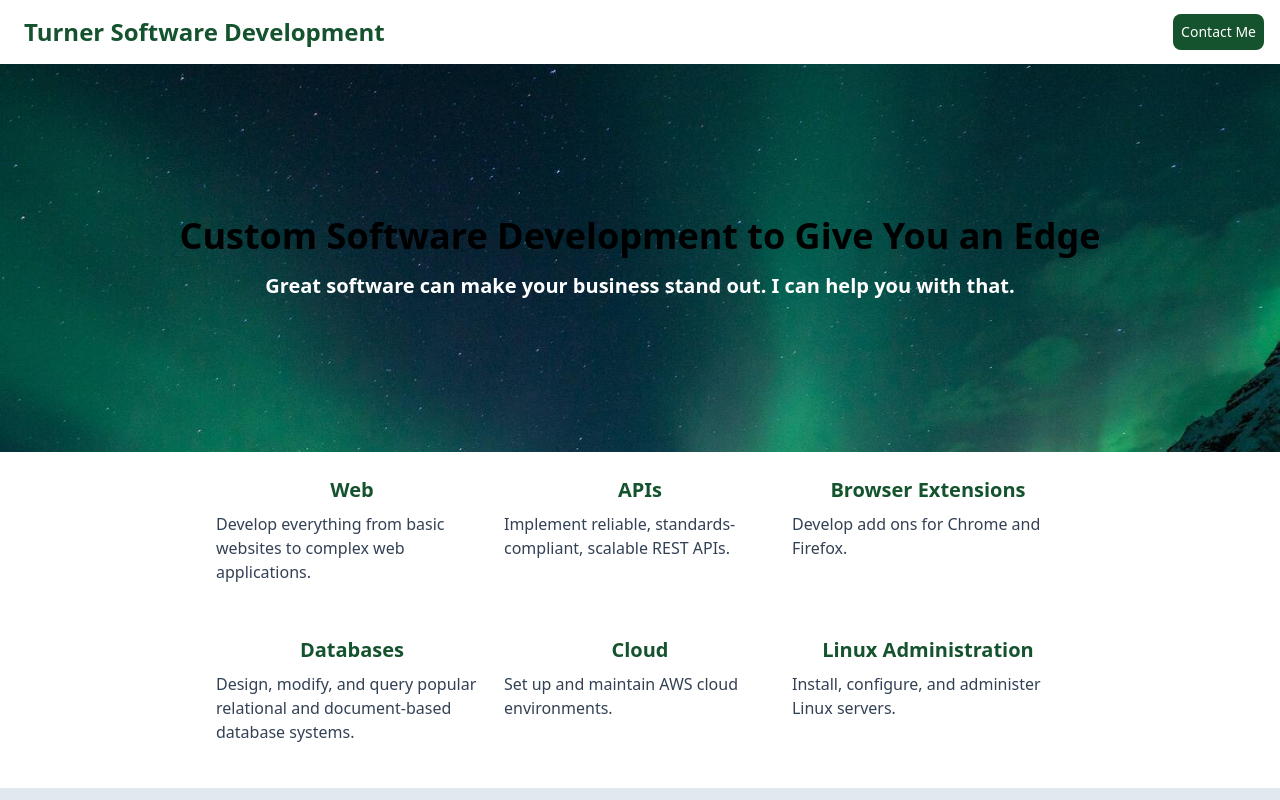
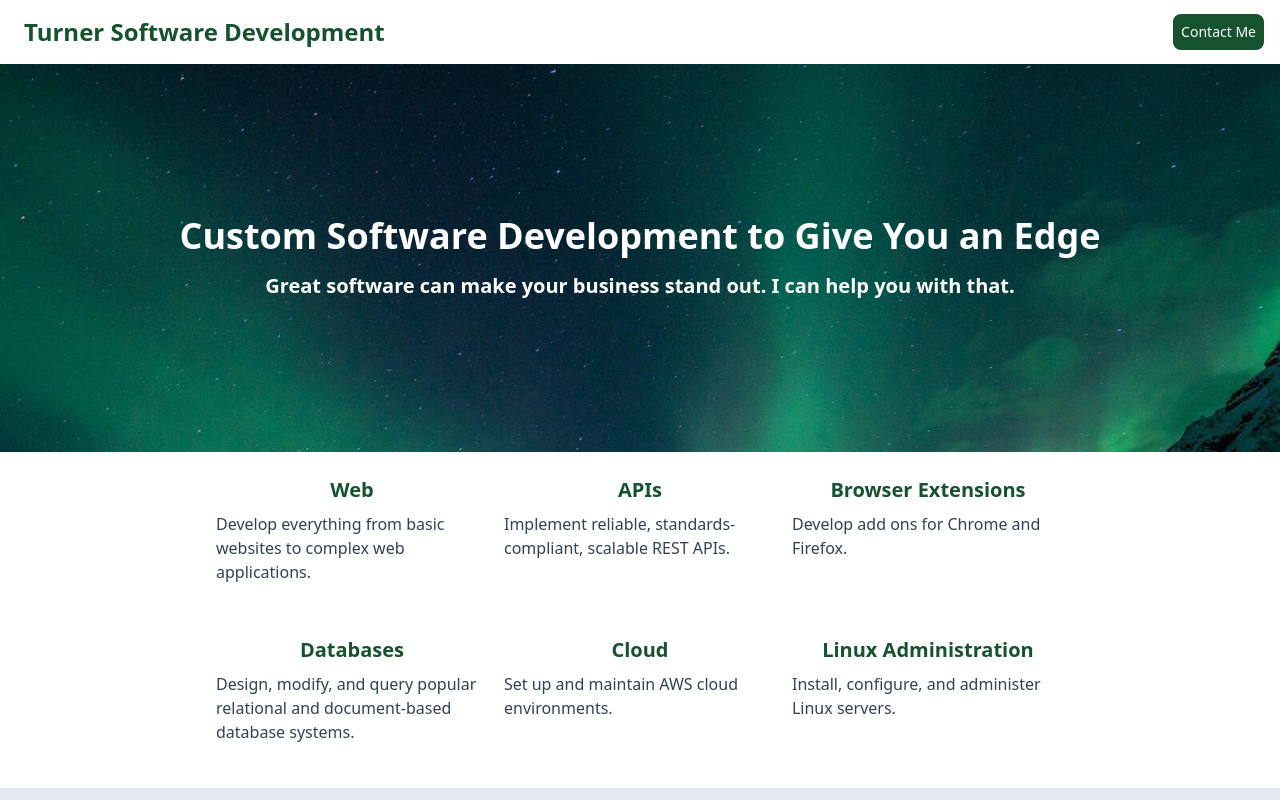
Before and after one commit to TurnerSoftwareDev/turnersoftwaredev.github.io, a Next.js app: page / in a window 1280 px wide. Shown: the top 800 px of the page. Built offline with nearby package versions, Linux system fonts and the light colour scheme.

Commit message:
Fix font color

```diff
--- a/components/heroUnit.js
+++ b/components/heroUnit.js
@@ -5,7 +5,7 @@ export default function HeroUnit({className}) {
         <section
             className={classNames('hero p-4 md:p-20 lg:p-36 bg-hero-500 md:bg-hero-800 lg:bg-hero-1200 xl:bg-hero-1600 bg-cover bg-fixed text-white', className)}>
             <div className="flex flex-col lg:justify-center lg:text-center">
-                <h1 className="h0 gtext-white font-bold">Custom Software Development to Give You an Edge</h1>
+                <h1 className="h0 text-white font-bold">Custom Software Development to Give You an Edge</h1>
                 <p className="h3 text-white">Great software can make your business stand out. I can help you with that.</p>
             </div>
         </section>
```
